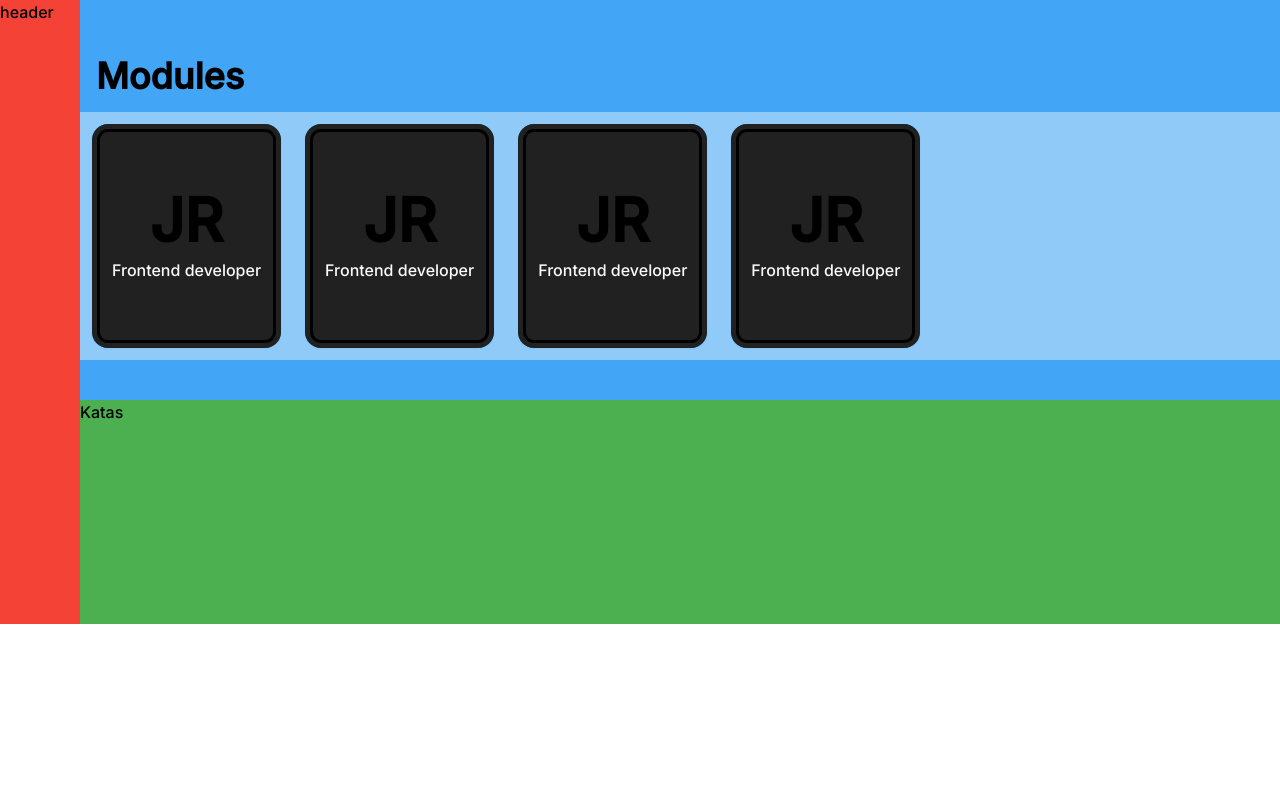
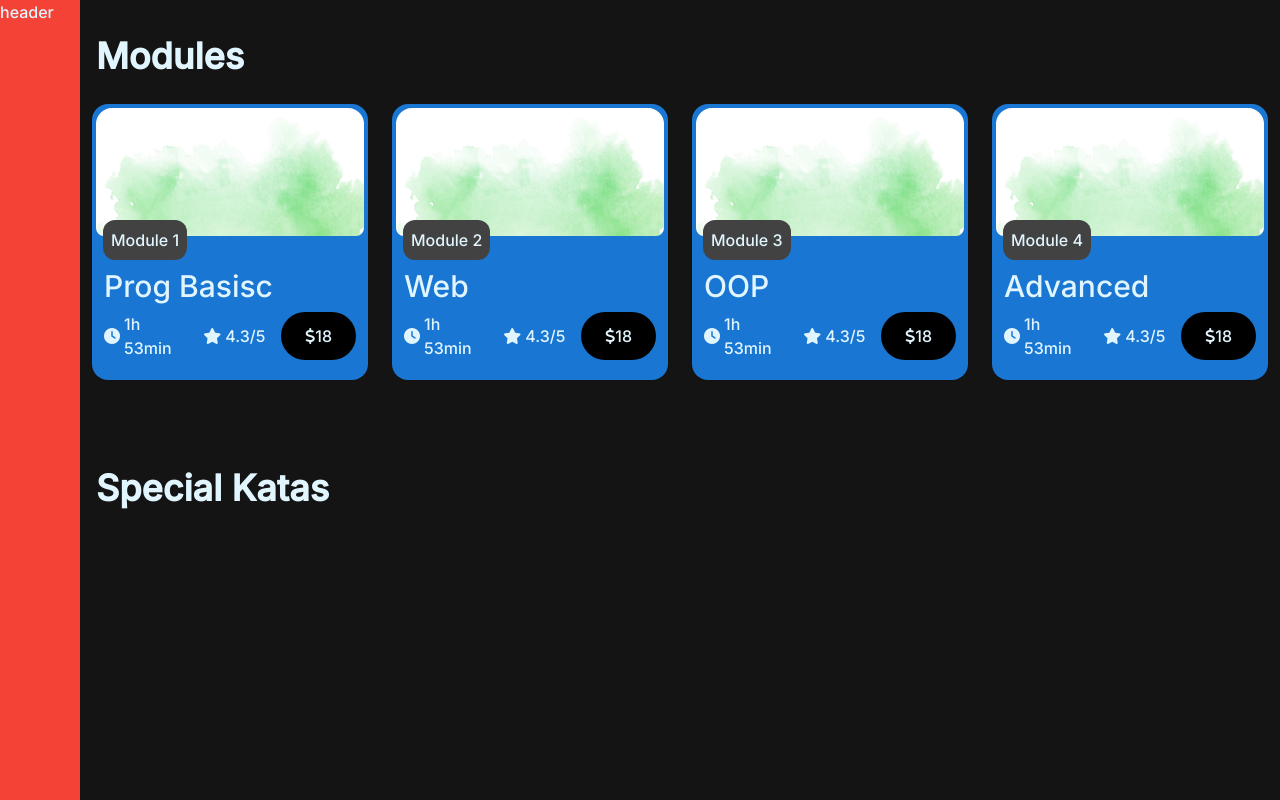
Before and after one commit to CleanCodeRo/ELearningPlatform_Frontend, a React (Vite) app: page /home in a window 1280 px wide. Built offline with nearby package versions, Linux system fonts and the light colour scheme.

Commit message:
module cards mostly done

```diff
--- a/src/components/HomePage/Modules.jsx
+++ b/src/components/HomePage/Modules.jsx
@@ -3,13 +3,13 @@ import ModuleAndWeekCard from "../ModuleAndWeekCard";
 
 export default function Modules(){
     return(
-        <div className=" w-full  bg-blue-400 py-10">
+        <div className=" w-full   pt-5 pb-10">
           <p className="text-4xl p-4  font-bold">Modules</p>
-          <div className="flex bg-blue-200 py-3">
-                <ModuleAndWeekCard/>
-                <ModuleAndWeekCard/>
-                <ModuleAndWeekCard/>
-                <ModuleAndWeekCard/>
+          <div className="flex  py-3">
+                <ModuleAndWeekCard title="Module 1" subtitle="Prog Basisc" />
+                <ModuleAndWeekCard title="Module 2" subtitle="Web" />
+                <ModuleAndWeekCard title="Module 3" subtitle="OOP" />
+                <ModuleAndWeekCard title="Module 4" subtitle="Advanced" />
 
           </div>
         </div>
--- a/src/components/HomePage/SpecialKatas.jsx
+++ b/src/components/HomePage/SpecialKatas.jsx
@@ -1,9 +1,24 @@
 import React from "react";
 
 export default function SpecialKatas(){
+
+
+    const FilterButton = () =>{
+        return(
+            <div>
+
+            </div>
+        )
+    }
+
+
     return (
-        <div className="bg-green-500 h-56">
-            Katas
+        <div id="conatainer" className=" w-full   pt-5 pb-10">
+          <p id="title"  className="text-4xl p-4  font-bold">Special Katas</p>
+
+         <div id="filterButtons">
+
+         </div>
         </div>
     )
 }
--- a/src/components/ModuleAndWeekCard.jsx
+++ b/src/components/ModuleAndWeekCard.jsx
@@ -1,15 +1,35 @@
 import React from "react";
 
-export default function ModuleAndWeekCard() {
+export default function ModuleAndWeekCard({title, subtitle, image}) {
     return (
-        <div class="bg-light-blue-700 rounded-2xl shadow-sm shadow-sky-500 outline outline-slate-400 -outline-offset-8 mx-3">
-            <div class="p-5 group overflow-hidden relative after:duration-500 before:duration-500  duration-500 hover:after:duration-500 hover:after:translate-x-24 hover:before:translate-y-12 hover:before:-translate-x-32 hover:duration-500 after:absolute after:w-24 after:h-24 after:bg-sky-700 after:rounded-full  after:blur-xl after:bottom-32 after:right-16 after:w-12 after:h-12  before:absolute before:w-20 before:h-20 before:bg-sky-400 before:rounded-full  before:blur-xl before:top-20 before:right-16 before:w-12 before:h-12  hover:rotate-12 flex justify-center items-center h-56   bg-gray-900 rounded-2xl outline outline-slate-400 -outline-offset-8">
-                <div class="z-10 flex flex-col items-center gap-2">
-                    <span class="text-slate-400 text-6xl font-bold">JR </span>
-                    <p class="text-gray-50">Frontend developer</p>
+        <div id="wholeCard" class="z-10 flex flex-col relative min-w-40  max-w-80  bg-blue-700 rounded-2xl shadow-sm shadow-sky-500 mx-3 p-1">
+            {/* <div id="image" className=" h-32 w-full rounded-lg rounded-t-2xl bg-cover bg-center" style={{ backgroundImage: `url(${image})` }}></div> */}
+            <div id="image" className=" h-32 w-full rounded-lg rounded-t-2xl bg-cover bg-center" style={{ backgroundImage: `url(images/bgTexture.jpg)` }}></div>
+            <div id="title" className=" bg-gray-800 w-fit p-2 rounded-xl my-0  top-0" style={{ margin: '-16px 0 0 7px' }}> {title} </div>
+
+            <div id="other info" className="flex flex-col p-2">
+                <p id="subtitle" className="text-3xl">{subtitle}</p>
+
+                <div id="three details" className="flex py-2 justify-between">
+                    <div id="gourpDivForFlex" className="flex items-center">
+                        <div id="time" className="flex items-center mr-4">
+                            <i className="fa-solid fa-clock mr-1"></i>
+                            <p>1h 53min</p>
+                        </div>
+
+                        <div id="rating" className="flex items-center mr-4">
+                            <i className="fa-solid fa-star mr-1"></i>
+                            <p>4.3/5</p>
+                        </div>
+                    </div>
+
+                    <div id="price" className="flex items-center bg-black py-3 px-6 rounded-3xl">
+                        <i className="fa-solid fa-dollar-sign "></i>
+                        <p className="">18</p>
+                    </div>
                 </div>
+
             </div>
         </div>
-
     )
 }
--- a/src/components/SideHeader.jsx
+++ b/src/components/SideHeader.jsx
@@ -2,7 +2,7 @@ import React from "react";
 
 export default function SideHeader(){
     return(
-        <div className="bg-red-500 min-w-20">
+        <div className="bg-red-500 min-w-20 h-screen">
             header
         </div>
     )
--- a/src/index.css
+++ b/src/index.css
@@ -1,3 +1,9 @@
 @tailwind base;
 @tailwind components;
 @tailwind utilities;
+
+#root{
+    height: 100vh;
+    width: 100vw;
+    background-color: rgb(20,20,20);
+}
--- a/src/pages/HomePage.jsx
+++ b/src/pages/HomePage.jsx
@@ -5,7 +5,7 @@ import SideHeader from "../components/SideHeader";
 
 function HomePage() {
   return (
-    <div className="font-inter select-none flex flex-row">
+    <div className="font-inter select-none flex flex-row text-light-blue-50">
       <SideHeader />
 
       <div className="flex flex-col w-screen">
```
